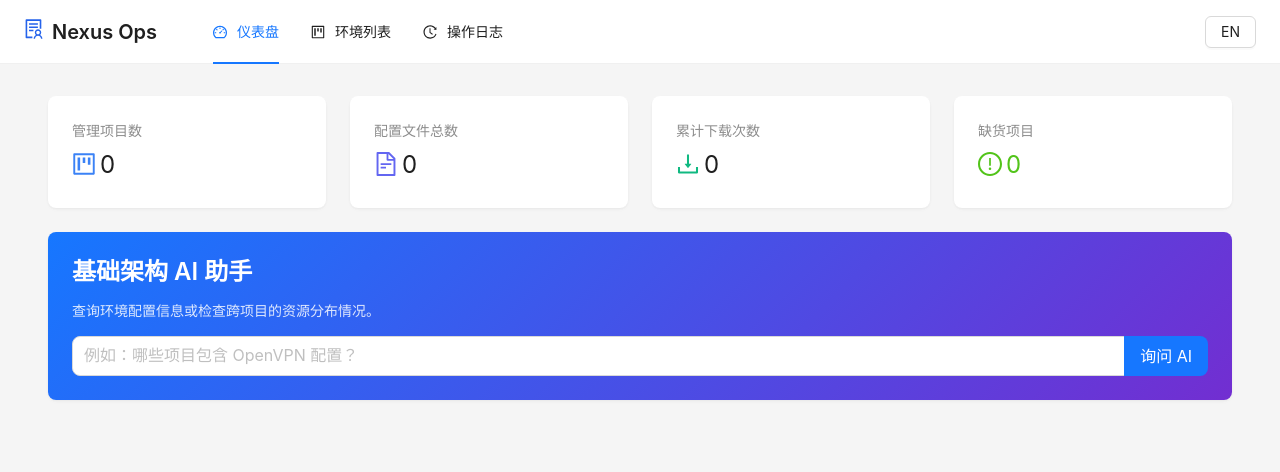
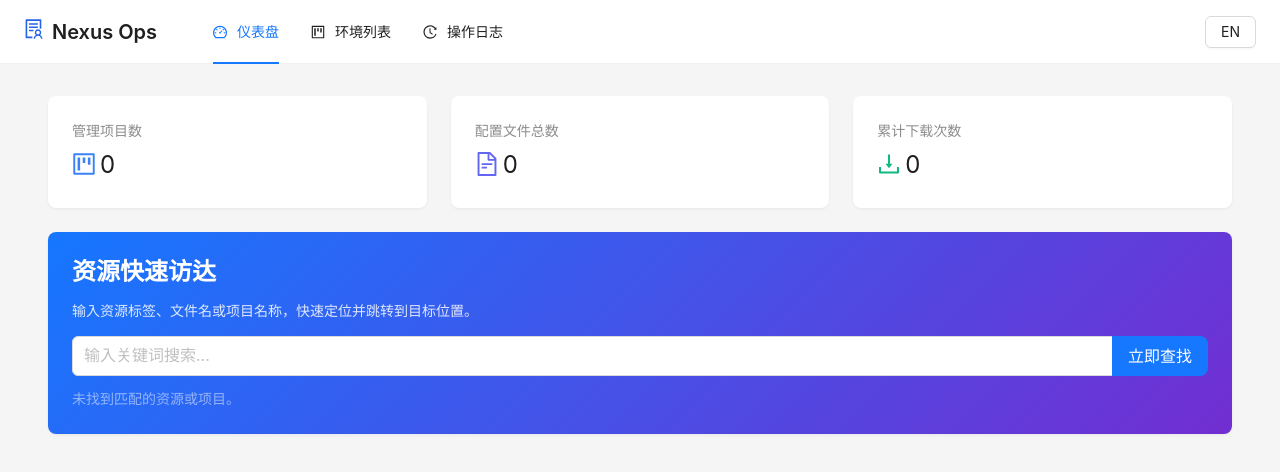
Before and after one commit to wqkenqing/nexus-resource-manager, a React (Vite) app: page / in a window 1280 px wide. Shown: the top 472 px of the page. Built offline with nearby package versions, Linux system fonts and the light colour scheme.

Commit message:
[dev]v1.2 优化了首页，提供了快速访达的功能

```diff
--- a/App.tsx
+++ b/App.tsx
@@ -50,7 +50,8 @@ import {
   LineChartOutlined,
   FolderAddOutlined,
   DeleteOutlined,
-  EditOutlined
+  EditOutlined,
+  ArrowRightOutlined
 } from '@ant-design/icons';
 import {
   BarChart,
@@ -116,8 +117,8 @@ export default function App() {
   const [selectedProjectId, setSelectedProjectId] = useState<string | null>(null);
   const [inlineEditingId, setInlineEditingId] = useState<string | null>(null);
 
-  const [aiLoading, setAiLoading] = useState(false);
-  const [aiResponse, setAiResponse] = useState<string | null>(null);
+  const [searchLoading, setSearchLoading] = useState(false);
+  const [searchResults, setSearchResults] = useState<any[]>([]);
 
   // Modal States
   const [isUploadOpen, setIsUploadOpen] = useState(false);
@@ -138,8 +139,7 @@ export default function App() {
   const stats = useMemo(() => ({
     totalProjects: projects.length,
     totalResources: resources.length,
-    activeClaims: claims.length,
-    outOfStockItems: resources.filter(r => r.availableQuantity === 0).length
+    activeClaims: claims.length
   }), [projects, resources, claims]);
 
   const handleClaimSubmit = useCallback(async (values: any) => {
@@ -390,7 +390,6 @@ export default function App() {
 
     const projectResources = resources.filter(r => r.projectId === projectId);
     for (const r of projectResources) await StorageService.remove(StorageService.STORES.RESOURCES, r.id);
-
     setProjects(prev => prev.filter(p => p.id !== projectId));
     setFolders(prev => prev.filter(f => f.projectId !== projectId));
     setResources(prev => prev.filter(r => r.projectId !== projectId));
@@ -400,26 +399,102 @@ export default function App() {
     }
   }, [selectedProjectId, folders, resources, t]);
 
-  const handleAiSearch = useCallback(async (q: string) => {
-    if (!q) return;
-    setAiLoading(true);
-    try {
-      const res = await getResourceAssistantResponse(q, projects, resources);
-      setAiResponse(res || "I couldn't find an answer for that.");
-    } catch (err) {
-      message.error("AI Assistant is temporarily unavailable.");
-    } finally {
-      setAiLoading(false);
+  const handleQuickSearch = useCallback((q: string) => {
+    const rawQuery = q.trim();
+    if (!rawQuery) {
+      setSearchResults([]);
+      return;
     }
+    setSearchLoading(true);
+
+    const terms = rawQuery.toLowerCase().split(/\s+/).filter(Boolean);
+    const results: any[] = [];
+
+    // Helper: Calculate match score for an item
+    const calculateScore = (target: string, queryTerms: string[]) => {
+      let score = 0;
+      const lowerTarget = target.toLowerCase();
+
+      queryTerms.forEach(term => {
+        if (lowerTarget === term) score += 100; // Exact match
+        else if (lowerTarget.split('.').includes(term)) score += 80; // File segment match
+        else if (lowerTarget.startsWith(term)) score += 40; // Prefix match
+        else if (lowerTarget.includes(term)) score += 15; // Contains match
+      });
+      return score;
+    };
+
+    // 1. Search Projects
+    projects.forEach(p => {
+      const nameScore = calculateScore(p.name, terms);
+      const descScore = calculateScore(p.description || '', terms);
+      let matchCount = 0;
+      terms.forEach(t => {
+        if (p.name.toLowerCase().includes(t) || (p.description && p.description.toLowerCase().includes(t))) {
+          matchCount++;
+        }
+      });
+
+      const totalScore = nameScore + (descScore * 0.5) + (matchCount === terms.length ? 150 : 0);
+
+      if (totalScore > 0 && matchCount >= (terms.length > 1 ? terms.length - 1 : 1)) {
+        results.push({
+          type: 'project',
+          id: p.id,
+          name: p.name,
+          desc: p.description,
+          score: totalScore
+        });
+      }
+    });
+
+    // 2. Search Resources
+    resources.forEach(r => {
+      const nameScore = calculateScore(r.name, terms);
+      const fileScore = calculateScore(r.fileName, terms);
+      const descScore = calculateScore(r.description || '', terms);
+      const typeScore = terms.some(t => r.type.toLowerCase().includes(t)) ? 40 : 0;
+
+      let matchCount = 0;
+      terms.forEach(t => {
+        if (r.name.toLowerCase().includes(t) || r.fileName.toLowerCase().includes(t) || r.type.toLowerCase().includes(t) || (r.description && r.description.toLowerCase().includes(t))) {
+          matchCount++;
+        }
+      });
+
+      // Special check for extensions
+      const fileExt = r.fileName.split('.').pop()?.toLowerCase();
+      const hasExtMatch = fileExt && terms.some(t => t === fileExt || t === `.${fileExt}`);
+
+      const totalScore = nameScore + fileScore + (descScore * 0.3) + typeScore + (hasExtMatch ? 120 : 0) + (matchCount === terms.length ? 200 : 0);
+
+      if (totalScore > 0 && matchCount >= (terms.length > 1 ? Math.floor(terms.length * 0.6) : 1)) {
+        const project = projects.find(p => p.id === r.projectId);
+        results.push({
+          type: 'resource',
+          id: r.id,
+          name: r.name,
+          fileName: r.fileName,
+          projectId: r.projectId,
+          folderName: r.folderName,
+          projectName: project?.name || 'Unknown',
+          resourceType: r.type,
+          score: totalScore
+        });
+      }
+    });
+
+    results.sort((a, b) => b.score - a.score);
+    setSearchResults(results.slice(0, 30));
+    setSearchLoading(false);
   }, [projects, resources]);
 
   const renderDashboard = () => (
     <Space direction="vertical" size="large" style={{ width: '100%' }}>
       <Row gutter={[24, 24]}>
-        <Col xs={24} sm={12} lg={6}><Card bordered={false}><Statistic title={t.stats.projects} value={stats.totalProjects} prefix={<ProjectOutlined className="text-blue-500" />} /></Card></Col>
-        <Col xs={24} sm={12} lg={6}><Card bordered={false}><Statistic title={t.stats.resources} value={stats.totalResources} prefix={<FileTextOutlined className="text-indigo-500" />} /></Card></Col>
-        <Col xs={24} sm={12} lg={6}><Card bordered={false}><Statistic title={t.stats.claims} value={stats.activeClaims} prefix={<DownloadOutlined className="text-emerald-500" />} /></Card></Col>
-        <Col xs={24} sm={12} lg={6}><Card bordered={false}><Statistic title={t.stats.missing} value={stats.outOfStockItems} valueStyle={{ color: stats.outOfStockItems > 0 ? '#ff4d4f' : '#52c41a' }} prefix={<ExclamationCircleOutlined />} /></Card></Col>
+        <Col xs={24} sm={12} lg={8}><Card bordered={false}><Statistic title={t.stats.projects} value={stats.totalProjects} prefix={<ProjectOutlined className="text-blue-500" />} /></Card></Col>
+        <Col xs={24} sm={12} lg={8}><Card bordered={false}><Statistic title={t.stats.resources} value={stats.totalResources} prefix={<FileTextOutlined className="text-indigo-500" />} /></Card></Col>
+        <Col xs={24} sm={12} lg={8}><Card bordered={false}><Statistic title={t.stats.claims} value={stats.activeClaims} prefix={<DownloadOutlined className="text-emerald-500" />} /></Card></Col>
       </Row>
       <Card bordered={false} style={{ background: 'linear-gradient(135deg, #1677ff 0%, #722ed1 100%)', color: 'white' }}>
         <Title level={3} style={{ color: 'white', marginTop: 0 }}>{t.ai.title}</Title>
@@ -428,10 +503,104 @@ export default function App() {
           placeholder={t.ai.placeholder}
           enterButton={t.ai.button}
           size="large"
-          loading={aiLoading}
-          onSearch={handleAiSearch}
+          loading={searchLoading}
+          onSearch={handleQuickSearch}
+          allowClear
         />
-        {aiResponse && <div style={{ marginTop: 20, padding: 16, background: 'rgba(255,255,255,0.1)', borderRadius: 8 }}>{aiResponse}</div>}
+        {searchResults.length > 0 && (
+          <div style={{ marginTop: 24, padding: '20px', background: 'rgba(255,255,255,0.08)', borderRadius: 16, border: '1px solid rgba(255,255,255,0.1)', maxHeight: 500, overflowY: 'auto' }}>
+            <div className="flex justify-between items-center mb-4">
+              <Title level={5} style={{ color: 'white', margin: 0 }}>
+                {t.ai.responseResult}
+              </Title>
+              <Badge count={searchResults.length} overflowCount={99} style={{ backgroundColor: '#52c41a', boxShadow: 'none' }} />
+            </div>
+
+            <Space direction="vertical" style={{ width: '100%' }} size="middle">
+              {/* Projects Group */}
+              {searchResults.some(r => r.type === 'project') && (
+                <div>
+                  <div className="text-white/40 text-[10px] uppercase tracking-wider mb-2 font-bold px-2">{t.menu.projects}</div>
+                  <Space direction="vertical" style={{ width: '100%' }} size="small">
+                    {searchResults.filter(r => r.type === 'project').map((res, idx) => (
+                      <div
+                        key={`p-${idx}`}
+                        className="p-3 bg-white/5 hover:bg-white/10 rounded-xl cursor-pointer transition-all flex items-center justify-between group border border-transparent hover:border-white/10"
+                        onClick={() => {
+                          setActiveTab('projects');
+                          setSelectedProjectId(res.id);
+                        }}
+                      >
+                        <Space size="middle">
+                          <div className="p-2 bg-blue-500/20 rounded-lg">
+                            <ProjectOutlined style={{ color: '#69c0ff', fontSize: 18 }} />
+                          </div>
+                          <div>
+                            <Text style={{ color: 'white', fontWeight: 600, fontSize: 14 }}>{res.name}</Text>
+                            {res.desc && (
+                              <div style={{ color: 'rgba(255,255,255,0.5)', fontSize: 12 }} className="truncate max-w-[400px]">
+                                {res.desc}
+                              </div>
+                            )}
+                          </div>
+                        </Space>
+                        <ArrowRightOutlined className="opacity-0 group-hover:opacity-100 transition-opacity text-white/50" />
+                      </div>
+                    ))}
+                  </Space>
+                </div>
+              )}
+
+              {/* Resources Group */}
+              {searchResults.some(r => r.type === 'resource') && (
+                <div style={{ marginTop: 8 }}>
+                  <div className="text-white/40 text-[10px] uppercase tracking-wider mb-2 font-bold px-2">{t.stats.resources}</div>
+                  <Space direction="vertical" style={{ width: '100%' }} size="small">
+                    {searchResults.filter(r => r.type === 'resource').map((res, idx) => (
+                      <div
+                        key={`r-${idx}`}
+                        className="p-3 bg-emerald-500/5 hover:bg-emerald-500/10 rounded-xl cursor-pointer transition-all flex items-center justify-between group border border-transparent hover:border-emerald-500/20"
+                        onClick={() => {
+                          setActiveTab('projects');
+                          setSelectedProjectId(res.projectId);
+                          setSelectedFolderName(res.folderName);
+                        }}
+                      >
+                        <Space size="middle">
+                          <div className="p-2 bg-emerald-500/20 rounded-lg">
+                            <FileTextOutlined style={{ color: '#b7eb8f', fontSize: 18 }} />
+                          </div>
+                          <div>
+                            <Space align="center" size={8}>
+                              <Text style={{ color: 'white', fontWeight: 600, fontSize: 14 }}>{res.name}</Text>
+                              <Tag size="small" color="emerald" style={{ fontSize: 10, margin: 0, opacity: 0.8, background: 'rgba(16, 185, 129, 0.1)', border: '1px solid rgba(16, 185, 129, 0.2)', color: '#b7eb8f' }}>
+                                {res.resourceType}
+                              </Tag>
+                            </Space>
+                            <div style={{ color: 'rgba(255,255,255,0.5)', fontSize: 12 }}>
+                              <span className="text-blue-300/80">{res.projectName}</span>
+                              <span className="mx-1">/</span>
+                              <span>{res.folderName}</span>
+                              <span className="ml-2 px-1.5 py-0.5 bg-black/20 rounded text-[10px] font-mono opacity-60">
+                                {res.fileName}
+                              </span>
+                            </div>
+                          </div>
+                        </Space>
+                        <ArrowRightOutlined className="opacity-0 group-hover:opacity-100 transition-opacity text-white/50" />
+                      </div>
+                    ))}
+                  </Space>
+                </div>
+              )}
+            </Space>
+          </div>
+        )}
+        {searchResults.length === 0 && searchLoading === false && (
+          <div style={{ marginTop: 12 }}>
+            <Text style={{ color: 'rgba(255,255,255,0.5)' }}>{t.ai.noAnswer}</Text>
+          </div>
+        )}
       </Card>
     </Space>
   );
--- a/locales.ts
+++ b/locales.ts
@@ -25,17 +25,16 @@ export const translations = {
         stats: {
             projects: "Managed Projects",
             resources: "Total Config Files",
-            claims: "Downloads Logged",
-            missing: "Missing Configs"
+            claims: "Downloads Logged"
         },
         ai: {
-            title: "Infrastructure AI Assistant",
-            desc: "Query environment configurations or check cross-project resource distribution.",
-            placeholder: "e.g., Which projects have OpenVPN configs?",
-            button: "Ask Ops AI",
-            unavailable: "AI Assistant is temporarily unavailable.",
-            noAnswer: "I couldn't find an answer for that.",
-            responseResult: "AI Response"
+            title: "Quick Access Finder",
+            desc: "Locate environment configs by searching tags, filenames, or projects.",
+            placeholder: "Search resources...",
+            button: "Find Now",
+            unavailable: "Search is initializing...",
+            noAnswer: "No matching resources found.",
+            responseResult: "Search Results"
         },
         projects: {
             title: "Environments Directory",
@@ -170,17 +169,16 @@ export const translations = {
         stats: {
             projects: "管理项目数",
             resources: "配置文件总数",
-            claims: "累计下载次数",
-            missing: "缺货项目"
+            claims: "累计下载次数"
         },
         ai: {
-            title: "基础架构 AI 助手",
-            desc: "查询环境配置信息或检查跨项目的资源分布情况。",
-            placeholder: "例如：哪些项目包含 OpenVPN 配置？",
-            button: "询问 AI",
-            unavailable: "AI 助手暂时不可用。",
-            noAnswer: "我找不到相关的答案。",
-            responseResult: "AI 回复"
+            title: "资源快速访达",
+            desc: "输入资源标签、文件名或项目名称，快速定位并跳转到目标位置。",
+            placeholder: "输入关键词搜索...",
+            button: "立即查找",
+            unavailable: "搜索系统正在初始化...",
+            noAnswer: "未找到匹配的资源或项目。",
+            responseResult: "搜索结果"
         },
         projects: {
             title: "环境目录",
```
